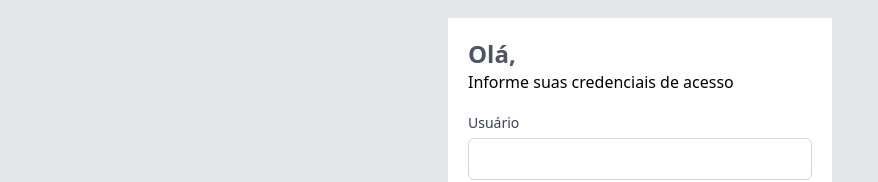
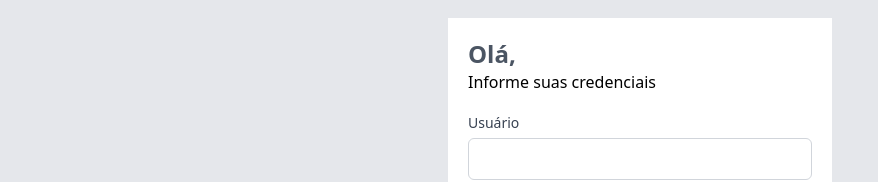
Before and after one commit to JoaoCordeir0/maco_frontend, a Vue app: page / in a window 1280 px wide. Shown: the part 220-402 px from the top of the page, without its empty margins (0-878 px from the left). Built offline with nearby package versions, Linux system fonts and the light colour scheme; no server answers; what vue-sweetalert2 would draw is missing.

Commit message:
Teste build

```diff
--- a/src/views/Login.vue
+++ b/src/views/Login.vue
@@ -4,7 +4,7 @@
   <div class="flex items-center justify-center h-screen px-6 bg-gray-200">
     <div class="w-full max-w-sm bg-white py-5 px-5">
       <p class="font-semibold text-2xl text-gray-600">Olá,</p>
-      <p>Informe suas credenciais de acesso</p>
+      <p>Informe suas credenciais</p>
       <form class="mt-4 mt-10" @submit.prevent="login">
         <label class="block">
           <span class="text-sm text-gray-700">Usuário</span>
```
